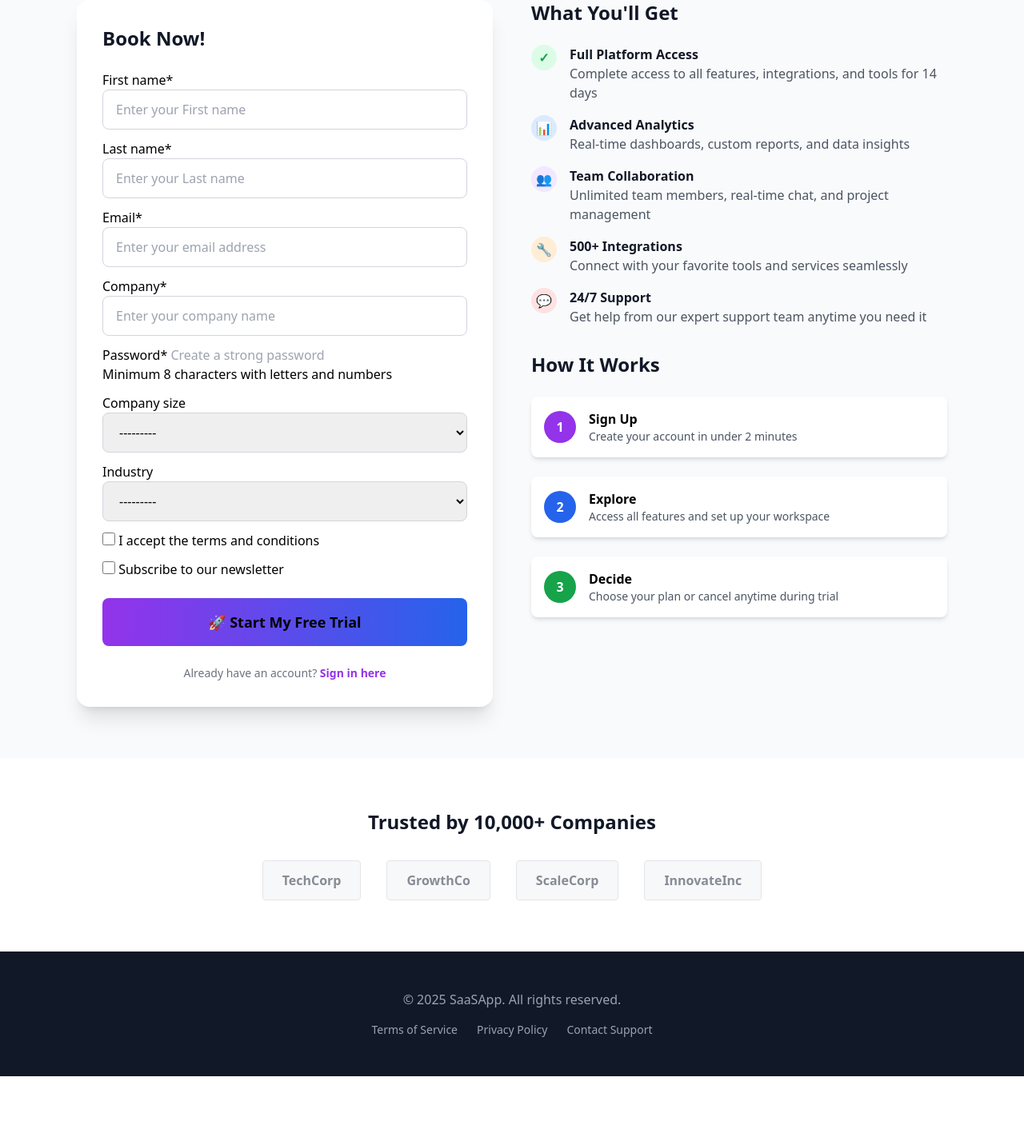
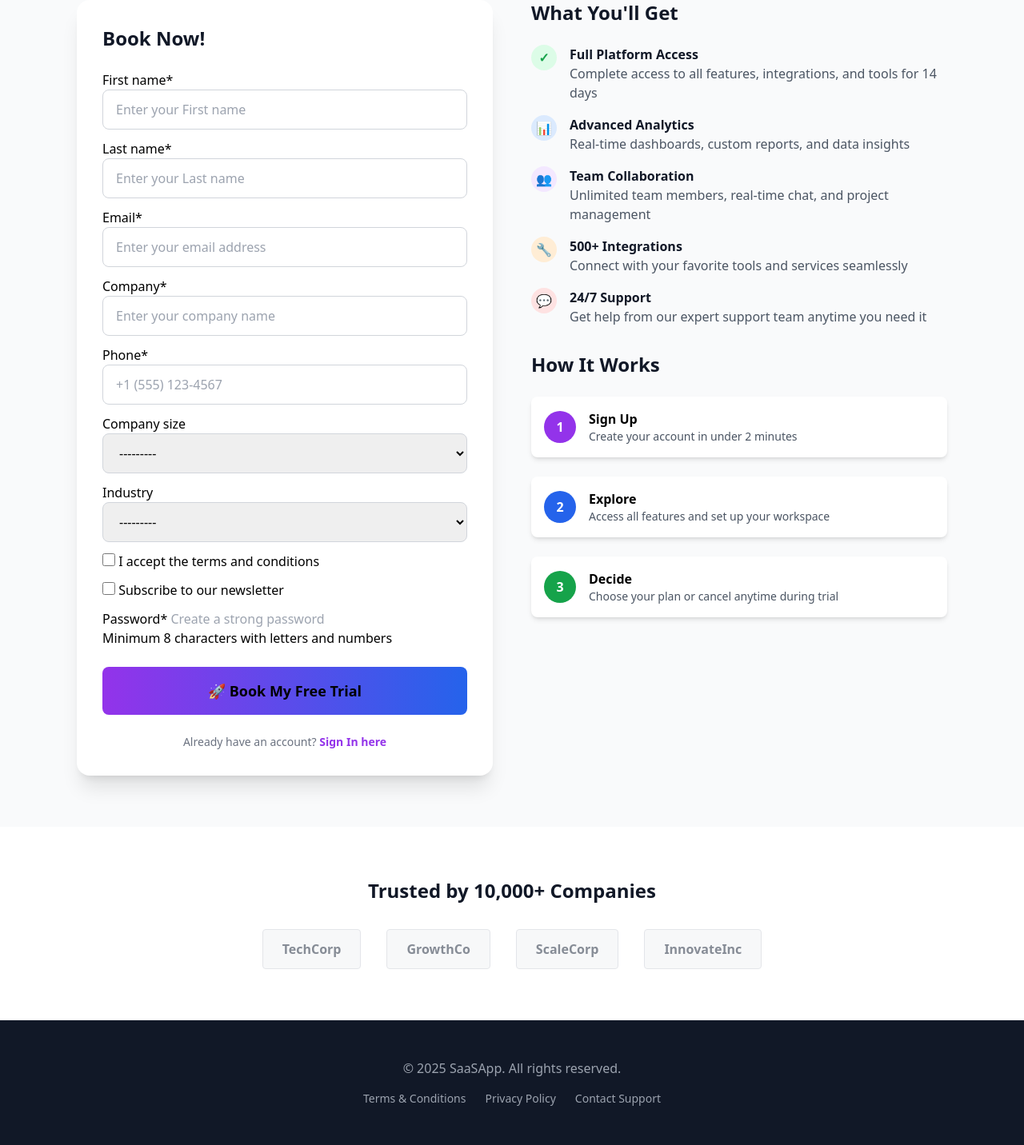
Before and after one commit to sunodmongia/App, a Django app: page /signup-trial/ in a window 1280 px wide. Shown: the part 528-1960 px from the top of the page at 80% size. Before the commit the page ends 1874 px from the top, so only its background shows below. Run offline with Django 5.2, Linux system fonts and the light colour scheme; the visitor is signed in with stand-in values (Sample User, id 1); some libraries are stand-ins or nearby versions.

Commit message:
Omitting forms, model & views

```diff
--- a/src/saas/forms.py
+++ b/src/saas/forms.py
@@ -10,17 +10,7 @@ class TrialSignupForm(forms.ModelForm):
 
     class Meta:
         model = TrialSignup
-        fields = [
-            "first_name",
-            "last_name",
-            "email",
-            "company",
-            "password",
-            "company_size",
-            "industry",
-            "terms_accepted",
-            "newsletter_opt_in",
-        ]
+        fields = "__all__"
         widgets = {
             "first_name": forms.TextInput(
                 attrs={
@@ -43,6 +33,12 @@ class TrialSignupForm(forms.ModelForm):
             "company": forms.TextInput(
                 attrs={
                     "placeholder": "Enter your company name",
+                    "class": "form-input w-full px-4 py-3 border border-gray-300 rounded-lg focus:outline-none",
+                }
+            ),
+            "phone": forms.TextInput(
+                attrs={
+                    "placeholder": "+1 (555) 123-4567",
                     "class": "form-input w-full px-4 py-3 border border-gray-300 rounded-lg focus:outline-none",
                 }
             ),
--- a/src/saas/models.py
+++ b/src/saas/models.py
@@ -36,7 +36,7 @@ class TrialSignup(models.Model):
     last_name = models.CharField(max_length=150)
     email = models.EmailField(unique=True)
     company = models.CharField(max_length=150)
-    password_hash = models.CharField(max_length=128)
+    phone = models.CharField(max_length=20)
     company_size = models.CharField(
         max_length=20, choices=COMPANY_SIZE_CHOICES, blank=True
     )
@@ -53,7 +53,7 @@ class DemoSchedule(models.Model):
     first_name = models.CharField(max_length=100)
     last_name = models.CharField(max_length=100)
     email = models.EmailField()
-    phone = models.CharField(max_length=30)
+    phone = models.CharField(max_length=20)
     company = models.CharField(max_length=150)
     job_title = models.CharField(max_length=100, blank=True)
     company_size = models.CharField(max_length=20, choices=COMPANY_SIZE_CHOICES)
--- a/src/saas/views.py
+++ b/src/saas/views.py
@@ -1,13 +1,11 @@
-from django.shortcuts import render, redirect
-from django.contrib.auth.views import LoginView
+from django.contrib.auth.mixins import LoginRequiredMixin
 from django.views.generic import TemplateView, FormView
-from django.contrib.auth import authenticate, login
-from django.contrib.auth.mixins import LoginRequiredMixin
+from django.contrib.auth.hashers import make_password
+from django.core.mail import send_mail
 from django.contrib import messages
 from django.urls import reverse_lazy
 from django.contrib import messages
-from django.contrib.auth.hashers import make_password
-from django.utils import timezone
+from django.conf import settings
 from saas.forms import *
 from saas.models import *
 
@@ -33,7 +31,7 @@ class UserDemoView(LoginRequiredMixin, TemplateView):
 class StartTrialView(LoginRequiredMixin, FormView):
     template_name = "signup_trial.html"
     form_class = TrialSignupForm
-    success_url = reverse_lazy("signup-trial")
+    success_url = reverse_lazy("pricing")
 
     def form_valid(self, form):
         # Hash and save password
@@ -42,6 +40,18 @@ class StartTrialView(LoginRequiredMixin, FormView):
         instance.password_hash = make_password(raw_password)
         instance.save()
         messages.success(self.request, "Your free trial signup has been saved.")
+        send_mail(
+            subject="Your Free Trial Has Started",
+            message=(
+                f"Hello {instance.name},\n\n"
+                "Thank you for signing up for our free trial. "
+                "You can now enjoy all premium features for the trial period.\n\n"
+                "Best Regards,\nThe Team"
+            ),
+            from_email=settings.DEFAULT_FROM_EMAIL,
+            recipient_list=[instance.email],
+            fail_silently=False,
+        )
         return super().form_valid(form)
 
     def get_context_data(self, **kwargs):
@@ -56,8 +66,26 @@ class ScheduleDemoView(FormView):
     success_url = reverse_lazy("home")
 
     def form_valid(self, form):
-        form.save()
-        messages.success(self.request, "Your demo scheduling request has been saved.")
+        instance = form.save()
+
+        # Send email to user
+        send_mail(
+            subject="Your Demo Has Been Scheduled",
+            message=(
+                f"Hello {instance.name},\n\n"
+                "Thank you for scheduling a demo with us. "
+                "We will contact you soon to confirm the details.\n\n"
+                "Best Regards,\nThe Team"
+            ),
+            from_email=settings.DEFAULT_FROM_EMAIL,
+            recipient_list=[instance.email],
+            fail_silently=False,
+        )
+
+        messages.success(
+            self.request,
+            "Your demo scheduling request has been saved and a confirmation email has been sent.",
+        )
         return super().form_valid(form)
 
     def get_context_data(self, **kwargs):
--- a/src/templates/home.html
+++ b/src/templates/home.html
@@ -45,7 +45,7 @@
                 </p>
 
                 <div class="flex flex-col sm:flex-row gap-4 justify-center mb-12">
-                    <a href="{% url 'account_signup' %}"
+                    <a href="{% url 'signup-trial' %}"
                         class="px-8 py-4 bg-black text-white font-bold text-lg rounded-lg hover:bg-gray-800 transition-colors">
                         Start Free Trial
                     </a>
--- a/src/templates/nav/navbar.html
+++ b/src/templates/nav/navbar.html
@@ -59,7 +59,7 @@
                     {% if not request.user.is_authenticated %}
                     <a href="{% url 'account_login' %}"
                         class="px-4 py-2 text-sm font-semibold text-gray-700 hover:text-black">Sign In</a>
-                    <a href="{% url 'account_signup' %}"
+                    <a href="{% url 'signup-trial' %}"
                         class="px-6 py-2 text-sm font-bold bg-black text-white rounded-lg hover:bg-gray-800 transition-colors">
                         Start Free Trial
                     </a>
--- a/src/templates/signup_trial.html
+++ b/src/templates/signup_trial.html
@@ -78,13 +78,13 @@
                         <div class="mt-6">
                             <button type="submit"
                                 class="w-full text-black py-4 bg-gradient-to-r from-purple-600 to-blue-600 font-bold text-lg rounded-lg hover:from-purple-700 hover:to-blue-700 transition-all duration-300">
-                                🚀 Start My Free Trial
+                                🚀 Book My Free Trial
                             </button>
                         </div>
                     </form>
                     <p class="text-center text-sm text-gray-500 mt-6">
                         Already have an account? <a href="{% url 'account_login' %}"
-                            class="text-purple-600 hover:underline font-semibold">Sign in here</a>
+                            class="text-purple-600 hover:underline font-semibold">Sign In here</a>
                     </p>
                 </div>
 
@@ -221,8 +221,8 @@
         <div class="max-w-7xl mx-auto px-4 sm:px-6 lg:px-8 text-center">
             <p class="text-gray-400 mb-4">&copy; 2025 SaaSApp. All rights reserved.</p>
             <div class="flex justify-center space-x-6 text-sm">
-                <a href="#" class="text-gray-400 hover:text-white">Terms of Service</a>
-                <a href="#" class="text-gray-400 hover:text-white">Privacy Policy</a>
+                <a href="{% url 'terms-and-condtion' %}" class="text-gray-400 hover:text-white">Terms & Conditions</a>
+                <a href="{% url 'privacy-policy' %}" class="text-gray-400 hover:text-white">Privacy Policy</a>
                 <a href="{% url 'contact-us' %}" class="text-gray-400 hover:text-white">Contact Support</a>
             </div>
         </div>
```
Also changed, not shown: src/saas/migrations/0007_remove_trialsignup_password_hash_trialsignup_phone_and_more.py (added), src/saas/migrations/0008_alter_demoschedule_phone_alter_trialsignup_phone.py (added), src/saas/migrations/0009_alter_demoschedule_phone_alter_trialsignup_phone.py (added), src/saas/migrations/0010_alter_demoschedule_phone.py (added), src/saas/migrations/0011_alter_demoschedule_phone_alter_trialsignup_phone.py (added), src/saas/migrations/0012_alter_demoschedule_phone_alter_trialsignup_phone.py (added), src/saas/migrations/0013_alter_demoschedule_phone_alter_trialsignup_phone.py (added).
